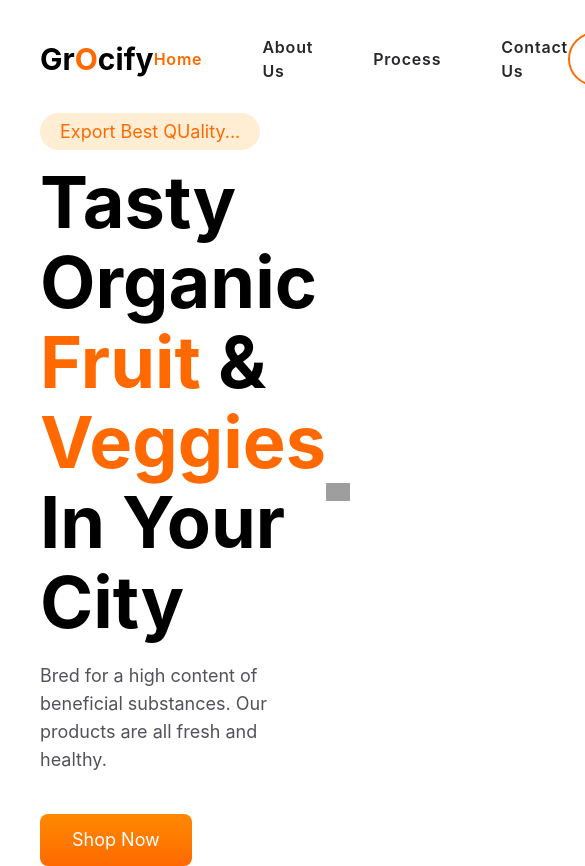
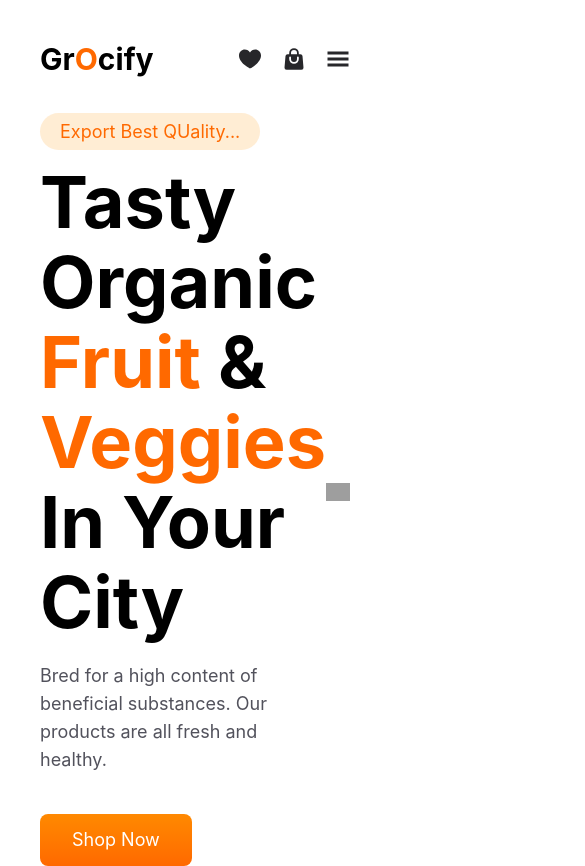
Before and after one commit to amisha-s/React-Groceries-Website, a React (Vite) app: page / in a window 390 px wide. Shown: the top 866 px of the page, 585 px wide, since content can reach past the window. Built offline with nearby package versions, Linux system fonts and the light colour scheme; grey boxes are pictures that could not be loaded.

Commit message:
Making Navbar Resposive

```diff
--- a/src/components/Navbar.jsx
+++ b/src/components/Navbar.jsx
@@ -2,6 +2,7 @@ import React from "react";
 import { GoHeartFill } from "react-icons/go";
 import { HiMiniShoppingBag } from "react-icons/hi2";
 import { IoSearch } from "react-icons/io5";
+import { GiHamburgerMenu } from "react-icons/gi";
 
 const Navbar = () => {
   return (
@@ -10,7 +11,7 @@ const Navbar = () => {
         <a href="#" className="text-3xl font-bold">
           Gr<span className="text-orange-500 uppercase">o</span>cify
         </a>
-        <ul className="flex items-center gap-x-15">
+        <ul className="md:flex items-center gap-x-15 hidden">
           <li>
             <a href="#" className="font-semibold tracking-wider text-orange-500">Home</a>
           </li>
@@ -25,12 +26,13 @@ const Navbar = () => {
           </li>
         </ul>
         <div className="flex items-center gap-x-5">
-            <div className="flex p-1 border-2 border-orange-500 rounded-full">
+            <div className="md:flex p-1 border-2 border-orange-500 rounded-full hidden">
                 <input type="text" name="text" id="text" placeholder="Search" autoComplete="off" className="flex-1 h-[5vh] px-3 focus:outline-none" />
                 <button className="bg-orange-500 text-white w-10 h-10 flex justify-center items-center rounded-full text-xl"><IoSearch/></button>
             </div>
             <a href="#" className="text-2xl text-zinc-800"> <GoHeartFill/></a>
              <a href="#" className="text-2xl text-zinc-800"> <HiMiniShoppingBag/></a>
+             <a href="#" className="text-zinc-800 text-2xl md:hidden"><GiHamburgerMenu /></a>
 
         </div>
 
```
